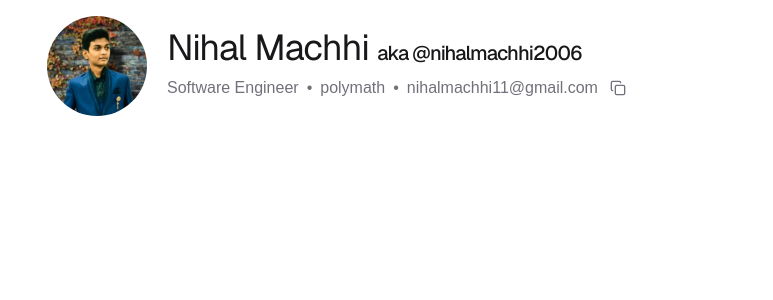
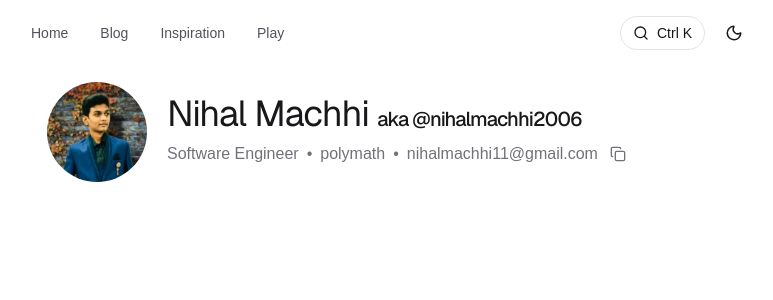
Before and after one commit to nihalmachhi2006/Portfolio, a Next.js app: page / in a window 1280 px wide. Shown: the top 300 px of the page, without its empty margins (249-1022 px from the left). Built offline with nearby package versions, Linux system fonts and the light colour scheme.

Commit message:
release: v0.1.1

```diff
--- a/package.json
+++ b/package.json
@@ -1,6 +1,6 @@
 {
   "name": "portfolio",
-  "version": "0.1.0",
+  "version": "0.1.1",
   "private": true,
   "scripts": {
     "dev": "next dev",
--- a/src/app/layout.tsx
+++ b/src/app/layout.tsx
@@ -1,7 +1,7 @@
 import type { Metadata } from "next";
 import { Geist, Geist_Mono } from "next/font/google";
 import "./globals.css";
-import navabr from "@/components/Navbar";
+import Navbar from "@/components/navbar";
 
 const geistSans = Geist({
   variable: "--font-geist-sans",
@@ -29,7 +29,7 @@ export default function RootLayout({
       className={`${geistSans.variable} ${geistMono.variable} h-full bg-white antialiased`}
     >
       <body className="min-h-screen bg-white text-zinc-900 antialiased selection:bg-zinc-200">
-        <navbar/>
+        <Navbar />
         {children}
       </body>
     </html>
--- a/src/components/navbar.tsx
+++ b/src/components/navbar.tsx
@@ -1,7 +1,7 @@
 import Link from "next/link";
 import { Search, Moon } from "lucide-react";
 
-export default function navabr(): any {
+export default function Navbar() {
   return (
     <header className="w-full py-4 px-8 ">
       <div className="mx-auto flex max-w-180 items-center justify-between">
```
